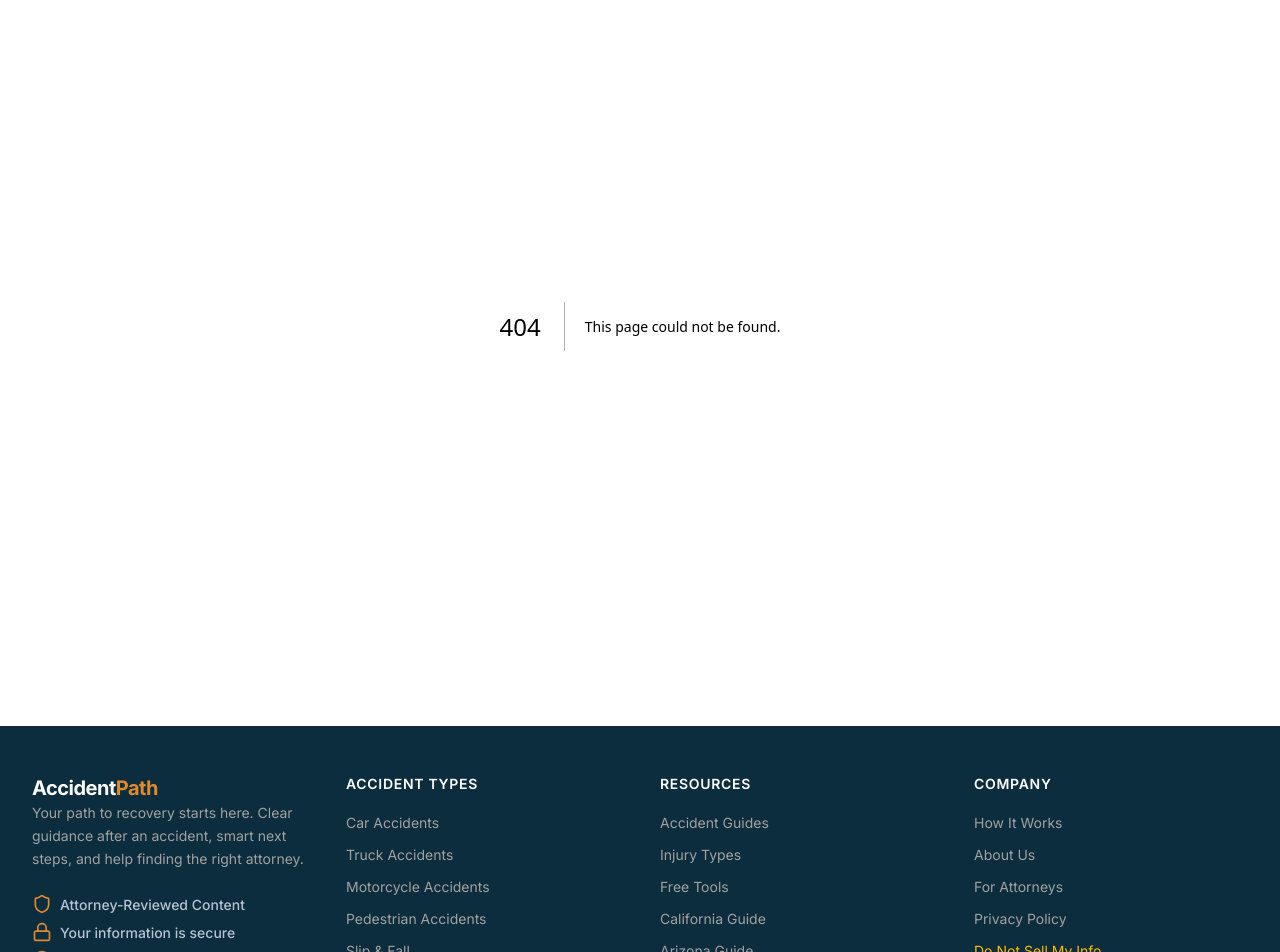
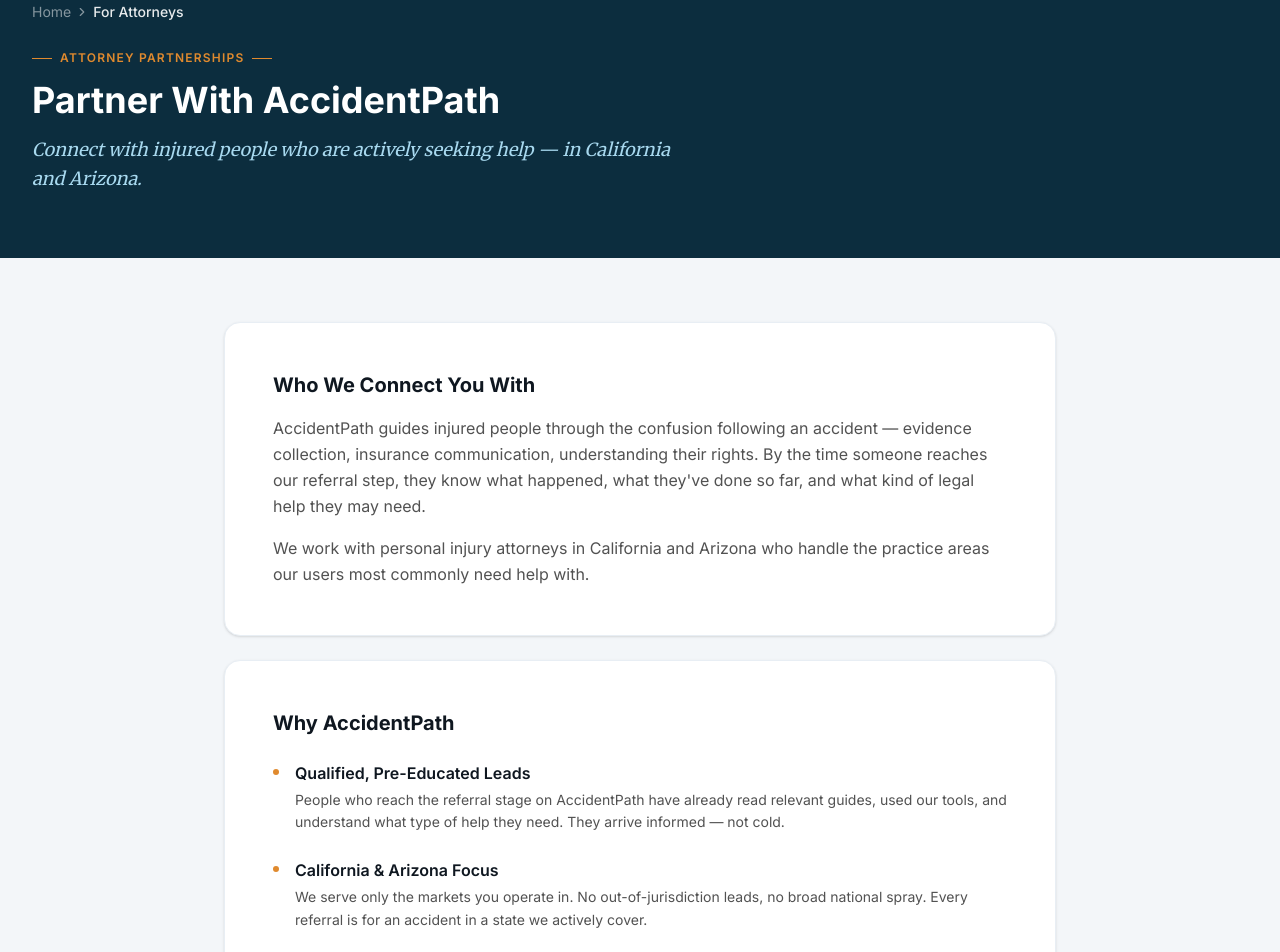
Before and after one commit to the-comet-companies/accident-path, a Next.js app: page /for-attorneys in a window 1280 px wide. Before the commit this address had no page. Shown: the part 200-1152 px from the top of the page. Built offline with nearby package versions, Linux system fonts and the light colour scheme.

Commit message:
feat: add /for-attorneys attorney partnership page

```diff
--- /dev/null
+++ b/app/for-attorneys/page.tsx
@@ -0,0 +1,146 @@
+import Link from 'next/link'
+import { Breadcrumb } from '@/components/layout/Breadcrumb'
+import { buildMetaTags } from '@/components/seo/MetaTags'
+
+export const metadata = buildMetaTags({
+  title: 'Attorney Partnerships — AccidentPath',
+  description:
+    'Partner with AccidentPath to connect with pre-screened accident and injury leads in California and Arizona. Consumer-first platform, qualified referrals.',
+  canonical: '/for-attorneys',
+})
+
+const BENEFITS = [
+  {
+    title: 'Qualified, Pre-Educated Leads',
+    body: 'People who reach the referral stage on AccidentPath have already read relevant guides, used our tools, and understand what type of help they need. They arrive informed — not cold.',
+  },
+  {
+    title: 'California & Arizona Focus',
+    body: 'We serve only the markets you operate in. No out-of-jurisdiction leads, no broad national spray. Every referral is for an accident in a state we actively cover.',
+  },
+  {
+    title: 'Consumer-First Platform',
+    body: "Our brand is built on trust with injured people — not attorney advertising. That trust transfers. Users who come from AccidentPath aren't just leads, they're people who chose to ask for help.",
+  },
+  {
+    title: 'Transparent Matching',
+    body: 'We tell users what type of attorney to look for based on their situation — not which specific firm. Referrals happen through an honest matching process, not a ranking auction.',
+  },
+  {
+    title: 'Compliance-First Infrastructure',
+    body: 'AccidentPath is built around California State Bar rules and legal advertising standards. We work with counsel to ensure every referral interaction is properly structured.',
+  },
+]
+
+const PRACTICE_AREAS = [
+  'Car Accidents', 'Truck & Commercial Vehicle Accidents', 'Motorcycle Accidents',
+  'Slip & Fall / Premises Liability', 'Pedestrian Accidents', 'Bicycle Accidents',
+  'Rideshare Accidents', 'Workplace Injuries', 'Traumatic Brain Injury',
+  'Spinal Cord Injury', 'Wrongful Death',
+]
+
+export default function ForAttorneysPage() {
+  return (
+    <div className="bg-surface-page min-h-screen">
+      <div className="bg-primary-900 py-12 lg:py-16">
+        <div className="max-w-7xl mx-auto px-4 sm:px-6 lg:px-8">
+          <Breadcrumb items={[{ label: 'For Attorneys' }]} variant="dark" />
+          <div className="flex items-center gap-2 text-amber-500 text-xs font-semibold uppercase tracking-widest font-sans mt-4 mb-3">
+            <span className="w-5 h-px bg-amber-500 shrink-0" aria-hidden="true" />
+            Attorney Partnerships
+            <span className="w-5 h-px bg-amber-500 shrink-0" aria-hidden="true" />
+          </div>
+          <h1 className="font-sans font-bold text-3xl sm:text-4xl text-white leading-tight">
+            Partner With AccidentPath
+          </h1>
+          <p className="mt-3 font-serif italic text-primary-200 text-lg max-w-2xl leading-relaxed">
+            Connect with injured people who are actively seeking help — in California and Arizona.
+          </p>
+        </div>
+      </div>
+
+      <div className="max-w-4xl mx-auto px-4 sm:px-6 lg:px-8 py-12 lg:py-16">
+        <div className="flex flex-col gap-6">
+
+          {/* Intro */}
+          <div className="bg-surface-card rounded-2xl shadow-sm border border-neutral-100 p-8 lg:p-12">
+            <h2 className="font-sans font-bold text-xl text-neutral-950 mb-4">Who We Connect You With</h2>
+            <p className="font-sans text-neutral-600 leading-relaxed mb-4">
+              AccidentPath guides injured people through the confusion following an accident —
+              evidence collection, insurance communication, understanding their rights. By the time
+              someone reaches our referral step, they know what happened, what they&apos;ve done so far,
+              and what kind of legal help they may need.
+            </p>
+            <p className="font-sans text-neutral-600 leading-relaxed">
+              We work with personal injury attorneys in California and Arizona who handle the practice
+              areas our users most commonly need help with.
+            </p>
+          </div>
+
+          {/* Benefits */}
+          <div className="bg-surface-card rounded-2xl shadow-sm border border-neutral-100 p-8 lg:p-12">
+            <h2 className="font-sans font-bold text-xl text-neutral-950 mb-6">Why AccidentPath</h2>
+            <ul className="space-y-6">
+              {BENEFITS.map((benefit) => (
+                <li key={benefit.title} className="flex gap-4">
+                  <div className="w-1.5 h-1.5 rounded-full bg-amber-500 mt-2 shrink-0" aria-hidden="true" />
+                  <div>
+                    <p className="font-sans font-semibold text-neutral-950 mb-1">{benefit.title}</p>
+                    <p className="font-sans text-neutral-600 text-sm leading-relaxed">{benefit.body}</p>
+                  </div>
+                </li>
+              ))}
+            </ul>
+          </div>
+
+          {/* Practice areas */}
+          <div className="bg-surface-card rounded-2xl shadow-sm border border-neutral-100 p-8 lg:p-12">
+            <h2 className="font-sans font-bold text-xl text-neutral-950 mb-4">Practice Areas We Cover</h2>
+            <div className="flex flex-wrap gap-2">
+              {PRACTICE_AREAS.map((area) => (
+                <span
+                  key={area}
+                  className="inline-flex items-center px-3 py-1.5 rounded-full bg-primary-50 text-primary-700 text-xs font-semibold font-sans border border-primary-100"
+                >
+                  {area}
+                </span>
+              ))}
+            </div>
+          </div>
+
+          {/* CTA */}
+          <div className="bg-primary-900 rounded-2xl p-8 lg:p-12 text-center">
+            <h2 className="font-sans font-bold text-2xl text-white mb-3">Interested in Partnering?</h2>
+            <p className="font-serif italic text-primary-200 max-w-lg mx-auto mb-6 leading-relaxed">
+              We&apos;re currently building our attorney network in California and Arizona.
+              Reach out to discuss partnership options, compliance structure, and how referrals work.
+            </p>
+            <Link
+              href="/contact"
+              className="inline-flex items-center gap-2 bg-amber-500 hover:bg-amber-400 text-primary-950 font-sans font-semibold text-sm px-7 py-3.5 rounded-xl transition-colors"
+            >
+              Get in Touch <span aria-hidden="true">→</span>
+            </Link>
+            <p className="mt-4 font-sans text-primary-400 text-xs">
+              Or email us directly at{' '}
+              <a
+                href="mailto:attorneys@accidentpath.com"
+                className="text-primary-300 hover:text-white underline transition-colors"
+              >
+                attorneys@accidentpath.com
+              </a>
+            </p>
+          </div>
+
+          {/* Disclaimer */}
+          <p className="font-sans text-neutral-400 text-xs text-center leading-relaxed px-4">
+            AccidentPath is an educational platform and lead generation service. Attorney partnerships
+            are structured to comply with California State Bar rules and applicable legal advertising
+            standards. Partnership details provided upon inquiry.
+          </p>
+
+        </div>
+      </div>
+    </div>
+  )
+}
```
